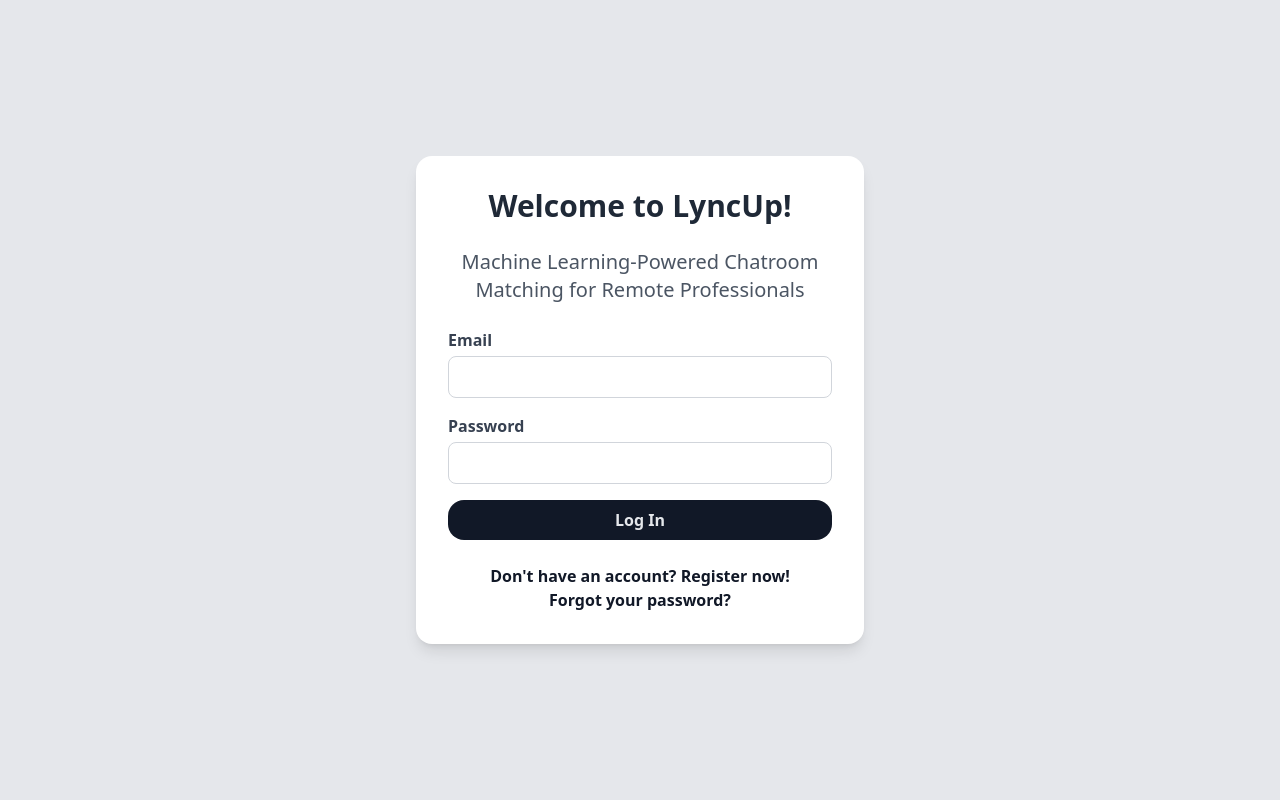
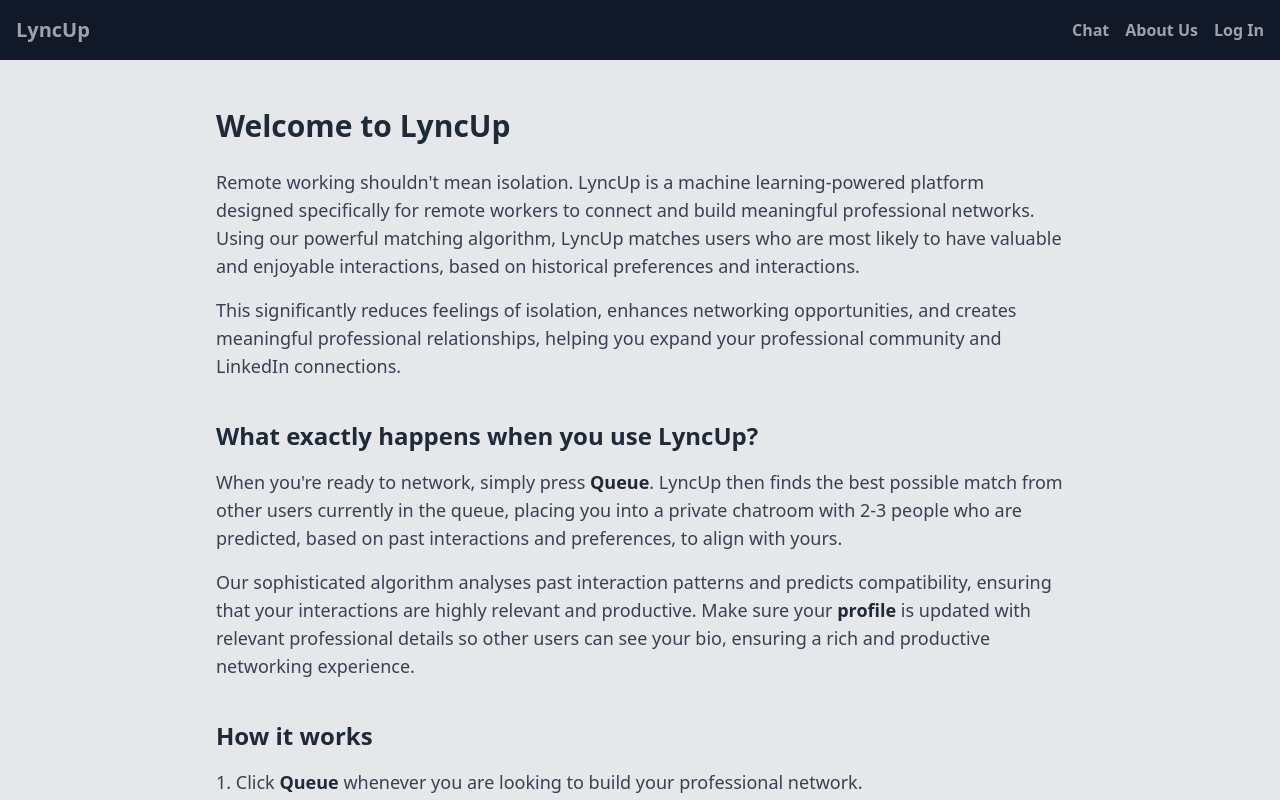
Before and after one commit to jumanlee/lyncupreact, a React (Vite) app: page / in a window 1280 px wide. Shown: the top 800 px of the page. Built offline with nearby package versions, Linux system fonts and the light colour scheme; no server answers.

Commit message:
allowed landing page for unauthenticated

```diff
--- a/src/App.tsx
+++ b/src/App.tsx
@@ -4,6 +4,7 @@
 import Queue from "./screens/Queue";
 import { Route, Routes, Navigate } from "react-router-dom";
 import Navbar from "./screens/NavBar";
+import PublicNavbar from "./screens/PublicNavBar";
 import Profile from "./screens/Profile";
 import Register from "./screens/Register";
 import AboutUs from "./screens/AboutUs";
@@ -114,6 +115,12 @@
   return !isAuthenticated ? children : <Navigate to="/aboutus" replace />;
 };
 
+//navbar switcher
+const NavbarSwitcher: React.FC = () => {
+  const { isAuthenticated } = useAuth();
+  return isAuthenticated ? <Navbar /> : <PublicNavbar />;
+};
+
 const App: React.FC = () => {
   return (
     <AuthProvider>
@@ -122,14 +129,24 @@
           {/* public route */}
           {/* If unauthenticated, show the login page or another child, or if authenticated e.g. there's a token, then just navigate to the queue page */}
           {/* can't do route children nesting here like in auth route because <AuthRoute> wrapper is around a layout component (<Navbar/>) that itself renders an <Outlet/>, React-Router knows where to drop all those nested child routes. <PublicRoute> by contrast just returns a single component (e.g <AuthForm/>) or a <Navigate/> so it doesn’t render an <Outlet/>, so there’s nowhere for any nested <Route> to mount */}
-          <Route
+          {/* <Route
             path="/"
             element={
               <PublicRoute>
                 <AuthForm />
               </PublicRoute>
             }
-          />
+          /> */}
+
+          {/* normal pages with public navbar */}
+          <Route element={<NavbarSwitcher />}>
+            {/* Must use "index" instead, can't just use path "/" here as this is inside a inside a layout branch. A layout route is a <Route>. Has an element, but no path (or just a base path like /). Exists only to wrap child routes with some shared UI (like a navbar, sidebar, or layout grid). Must render an <Outlet /> inside its element so the child route’s component can be injected. Inside a layout branch "path='/'" is treated as an absolute path, not relative to the layout. So it “escapes” the layout instead of rendering into your <NavbarSwitcher>’s <Outlet />.*/}
+
+            <Route index element={<AboutUs />} />
+            {/*children are RELATIVE, so they render in <Outlet/> as defined in PublicNavBar.tsx*/}
+            <Route path="aboutus" element={<AboutUs />} />
+            <Route path="queue" element={<Queue />} />
+          </Route>
 
           {/* only for editing use */}
           {/* <Route path="aboutus" element={<AboutUs />} />
@@ -160,7 +177,14 @@
               </PublicRoute>
             }
           />
-
+          <Route
+            path="/login"
+            element={
+              <PublicRoute>
+                <AuthForm />
+              </PublicRoute>
+            }
+          />
           <Route
             path="/send-password-reset"
             element={
@@ -189,6 +213,13 @@
               </AuthRoute>
             }
           />
+
+          {/* remember, the element prop on a <Route> is literally “what should be rendered when this route matches.
+  But the children (queue, profile, etc.) don’t render directly here, they render into the <Outlet /> that must exist inside Navbar. */}
+          {/* By wrapping only the layout element (Navbar) with AuthRoute, we're saying:
+  "Only render this branch (the Navbar + its children via <Outlet>) if authenticated."
+  The children (like Queue, Profile) inherit that guard automatically because they only exist inside that branch. */}
+          {/* basically, AuthRoute is applied at the layout level. The layout (Navbar) contains <Outlet />. Router injects children into that <Outlet />. Because the layout is guarded, the children are implicitly guarded too. */}
           <Route
             element={
               <AuthRoute>
@@ -197,10 +228,9 @@
             }
           >
             {/*children are RELATIVE, so they render in <Outlet/> as defined in NavBar.tsx*/}
-            {/* <Route path="chat" element={<ChatRoom />} /> */}
-            <Route path="queue" element={<Queue />} />
+            {/* <Route path="queue" element={<Queue />} /> */}
             <Route path="profile" element={<Profile />} />
-            <Route path="aboutus" element={<AboutUs />} />
+            {/* <Route path="aboutus" element={<AboutUs />} /> */}
             <Route
               path="change-password-authenticated"
               element={<ChangePasswordAuthenticated />}
--- /dev/null
+++ b/src/screens/PublicNavBar.tsx
@@ -0,0 +1,64 @@
+import { Link, Outlet, useNavigate } from "react-router-dom";
+import React from "react";
+// import { useAuth } from "../App";
+
+const PublicNavBar: React.FC = () => {
+
+
+  // const { setIsAuthenticated } = useAuth();
+  const navigate = useNavigate();
+
+  return (
+    <div className="flex flex-col min-h-screen bg-gray-100">
+      {/* Navbar that is on every page */}
+      <nav className="bg-gray-900 text-white p-4">
+        <div className="container mx-auto flex justify-between items-center">
+          <Link
+            to="/"
+            className="text-xl text-gray-400 font-semibold hover:opacity-80"
+          >
+            LyncUp
+          </Link>
+          <div className="flex space-x-4 items-center">
+            <Link
+              to="/queue"
+              className="hover:opacity-80 text-gray-400 font-semibold "
+            >
+              Chat
+            </Link>
+            <Link
+              to="/aboutus"
+              className="hover:opacity-80 text-gray-400 font-semibold "
+            >
+              About Us
+            </Link>
+
+            {/* Account has dropdown accordion  */}
+            <div className="relative" >
+              <button
+                className="hover:opacity-80 focus:outline-none text-gray-400 font-semibold"
+                onClick={() => navigate("/login")}
+              >
+                Log In
+              </button>
+            </div>
+          </div>
+        </div>
+      </nav>
+
+      {/* The main app */}
+      {/* outlet is a placeholder for where the nested child routes is rendered */}
+      {/* flex-min-0 means  want you to grow and take up leftover space (flex-grow), but allow shrinking if needed (min-h-0) */}
+      <main className="flex-1 bg-gray-200">
+        {/* the child routes render here */}
+        <Outlet />
+      </main>
+
+      <footer className="bg-gray-900 text-gray-400 font-semibold p-4 text-center mt-auto">
+        © 2025 LyncUp. All rights reserved.
+      </footer>
+    </div>
+  );
+};
+
+export default PublicNavBar;
```
